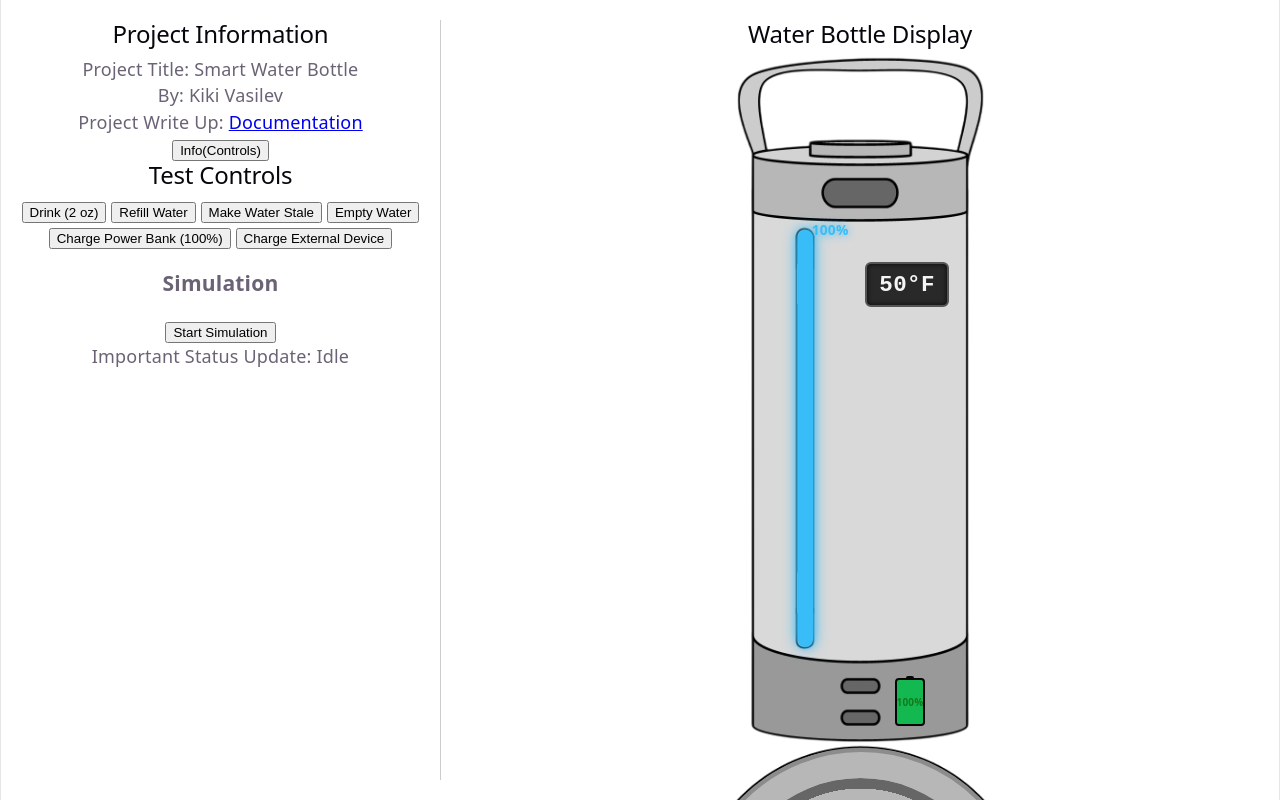
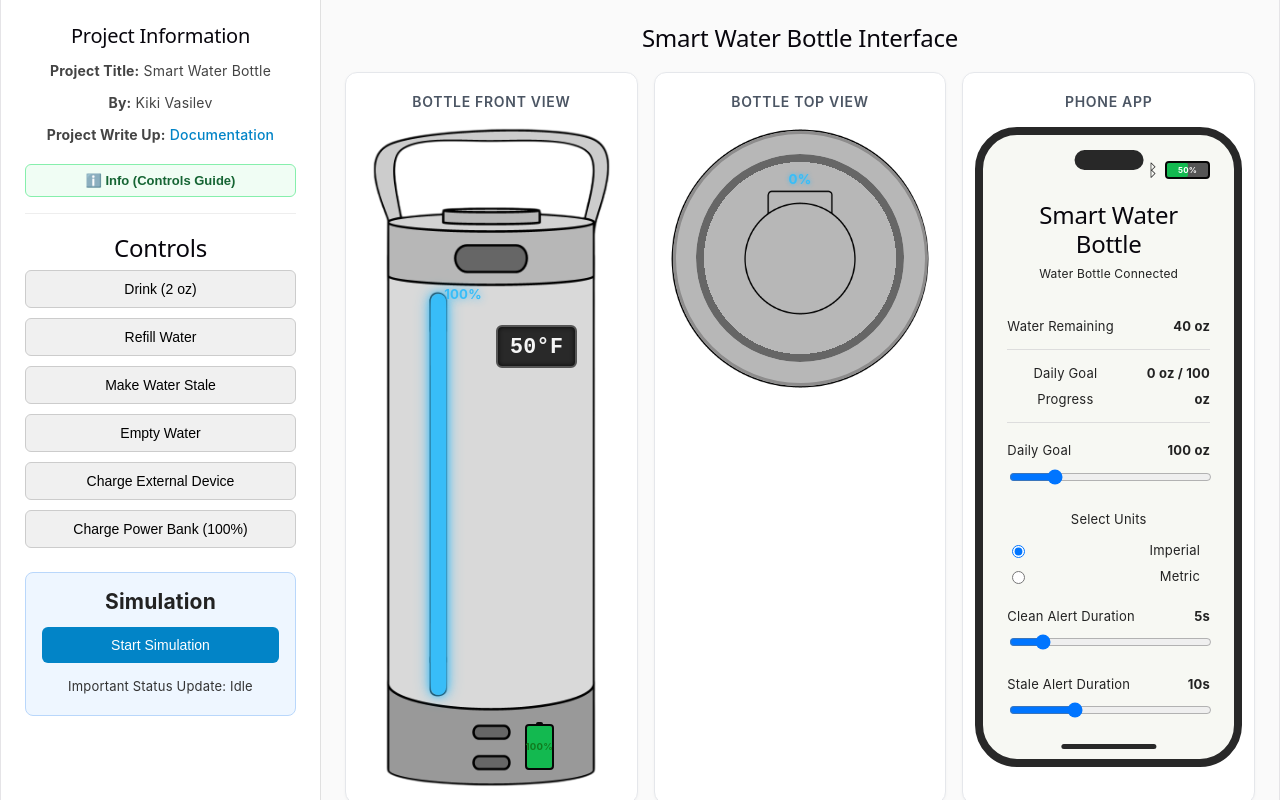
Before and after one commit to vasilevk33/vasilev-project-1, a Svelte app: page / in a window 1280 px wide. Shown: the top 800 px of the page. Built offline with nearby package versions, Linux system fonts and the light colour scheme.

Commit message:
Final Touches on UI and code cleanup

```diff
--- a/src/App.svelte
+++ b/src/App.svelte
@@ -31,6 +31,9 @@
   let roomTempWaterSeconds = 0; // Counter for how long the water has been at room temperature
   let staleSeconds = 0; // Counter for how long the water has been stale
   let importantSimAction = $state("Idle");
+
+  // Modal State
+  let showInfoModal = $state(false);
 
   // Functions
   function drinkWater() {
@@ -234,63 +237,297 @@
 
 <div class="container">
   <div class="left-region">
-    <section>
+    <section class="project-info-card">
       <h2>Project Information</h2>
-      <p>Project Title: Smart Water Bottle</p>
-      <p>By: Kiki Vasilev</p>
-      <p>Project Write Up: <a href="https://github.com/vasilevk33/vasilev-project-1/blob/main/README.md">Documentation</a></p>
-      <button type="button">Info(Controls)</button>
+      <p><strong>Project Title:</strong> Smart Water Bottle</p>
+      <p><strong>By:</strong> Kiki Vasilev</p>
+      <p><strong>Project Write Up:</strong> <a href="https://github.com/vasilevk33/vasilev-project-1/blob/main/README.md" target="_blank" rel="noreferrer">Documentation</a></p>
+      <button class="info-btn" type="button" onclick={() => showInfoModal = true}>
+        ℹ️ Info (Controls Guide)
+      </button>
     </section>
-    <Controls drink = {drinkWater} refill = {refillWater} stale = {staleWater} empty = {emptyWater} chargeBank = {chargePowerBank} chargeDevice = {chargeDevice} displayGoal = {displayWaterGoal} volumeUnit = {volumeUnit} toggleSimulation = {toggleSimulation} bind:unitSystem = {unitSystem} bind:waterGoal = {waterGoal} bind:cleanDuration = {cleanDuration} bind:staleDuration = {staleDuration} bind:isSimulating = {isSimulating} bind:simulationAction = {importantSimAction} />
+
+    <Controls
+      drink={drinkWater}
+      refill={refillWater}
+      stale={staleWater}
+      empty={emptyWater}
+      chargeBank={chargePowerBank}
+      chargeDevice={chargeDevice}
+      displayGoal={displayWaterGoal}
+      volumeUnit={volumeUnit}
+      toggleSimulation={toggleSimulation}
+      bind:unitSystem={unitSystem}
+      bind:waterGoal={waterGoal}
+      bind:cleanDuration={cleanDuration}
+      bind:staleDuration={staleDuration}
+      bind:isSimulating={isSimulating}
+      bind:simulationAction={importantSimAction}
+    />
   </div>
+
   <div class="right-region">
     <section class="display-section">
-      <h2>Water Bottle Display</h2>
-      <WaterBottleUI {displayWaterAmount} {displayWaterTemp} {displayWaterGoal} {displayWaterConsumedToday} {displayMaxWaterCapacity} {sanitizationStatus} {powerBankBatteryPercentage} {waterIsStale} {volumeUnit} {tempUnit} {phoneBatteryPercentage} {isPowerBankCharging} bind:unitSystem = {unitSystem} bind:waterGoal = {waterGoal} bind:cleanDuration = {cleanDuration} bind:staleDuration = {staleDuration}/>
-      <!--
-      <img class="bottle-sketch" src="WaterBottleSketchNew.png" alt="Water Bottle Sketch">
-      <img class="bottle-lid" src="WaterBottleLidSketch.png" alt="Water Bottle Lid Sketch">
-      -->
+      <h2>Smart Water Bottle Interface</h2>
+      <WaterBottleUI
+        {displayWaterAmount}
+        {displayWaterTemp}
+        {displayWaterGoal}
+        {displayWaterConsumedToday}
+        {displayMaxWaterCapacity}
+        {sanitizationStatus}
+        {powerBankBatteryPercentage}
+        {volumeUnit}
+        {tempUnit}
+        {phoneBatteryPercentage}
+        {isPowerBankCharging}
+        bind:unitSystem={unitSystem}
+        bind:waterGoal={waterGoal}
+        bind:cleanDuration={cleanDuration}
+        bind:staleDuration={staleDuration}
+      />
     </section>
   </div>
 </div>
 
+{#if showInfoModal}
+  <!-- Backdrop (click outside to close) -->
+  <div
+    class="modal-backdrop"
+    role="presentation"
+    onclick={(event) => {
+      if (event.target === event.currentTarget) {
+        showInfoModal = false;
+      }
+    }}
+  >
+    <!-- Modal Card (stop propagation so clicking inside doesn't close) -->
+    <div class="modal-card" role="dialog" aria-modal="true">
+      <div class="modal-header">
+        <h3>Smart Water Bottle Controls & Features</h3>
+        <button class="close-btn" type="button" onclick={() => showInfoModal = false} aria-label="Close modal">✕</button>
+      </div>
+
+      <div class="modal-body">
+        <div class="guide-item">
+          <h4>💧 Hydration</h4>
+          <p><strong>Body Water Level:</strong> Displays water height and real-time remaining percentage along the bottle body.</p>
+          <p><strong>Cap Hydration Ring:</strong> Circular progress ring indicating percent progress toward your daily water goal.</p>
+          <p><strong>Manual Sips, Refill & Emptying:</strong> "Drink" takes 2 oz (60 ml) sips; "Refill Water" restores maximum capacity (40 oz / 1183 ml); "Empty Water" drains all water from the bottle (0 oz / 0 ml).</p>
+        </div>
+
+        <div class="guide-item">
+          <h4>🧪 Sanitization Alerts</h4>
+          <p><strong>Lid LED Ring:</strong> Flashes Yellow 🟡 during active cleaning (10s), Green 🟢 when sanitization completes successfully, Red 🔴 when water is stale, off otherwise.</p>
+          <p><strong>Cleaning Logic:</strong> Every time water is refilled, the bottle initiates a cleaning cycle.</p>
+          <p><strong>Stale Water Logic:</strong> If water rests at or above 70°F for 10 continuous seconds it enters a stale state.</p>
+          <p><strong>Manual Stale Button:</strong> "Make Water Stale" makes the water stale immediately.</p>
+        </div>
+
+        <div class="guide-item">
+          <h4>🔋 Power Bank</h4>
+          <p><strong>Detachable Base:</strong> Features a rechargeable battery bank powering both water bottle sensors and external devices.</p>
+          <p><strong>Device Charging:</strong> "Charge External Device" transfers battery from the base to your connected phone. "Charge Power Bank" charges the base to 100%.</p>
+        </div>
+
+        <div class="guide-item">
+          <h4>📱 Phone App</h4>
+          <p><strong>Bottle Information:</strong> Displays water remaining, hydration-goal progress, phone battery level, and connection status.</p>
+          <p><strong>Interactive Settings:</strong> Customize your daily water goal (80–180 oz), switch between Imperial and Metric units, and adjust how long Green and Red alert lights remain active (1-30 seconds).</p>
+        </div>
+
+        <div class="guide-item">
+          <h4>⏱️ Live Simulation Mode</h4>
+          <p>Runs an autonomous simulation that warms water toward room temperature (70°F), simulates periodic drinking (every 2 seconds), auto-discards stale water, auto refills water, and charges low batteries.</p>
+        </div>
+      </div>
+    </div>
+  </div>
+{/if}
+
 <style>
+  :global(body) {
+    margin: 0;
+    font-family: -apple-system, BlinkMacSystemFont, "Segoe UI", Roboto, sans-serif;
+    background-color: #fafafa;
+    color: #222;
+  }
+
   .container {
     display: flex;
-    height: 100vh;
-    gap: 20px;
-    padding: 20px;
+    min-height: 100vh;
     box-sizing: border-box;
     width: 100%;
   }
+
   .left-region {
+    flex: 0 0 320px;
+    background: #ffffff;
+    border-right: 1px solid #e0e0e0;
+    padding: 24px;
+    box-sizing: border-box;
+    overflow-y: auto;
+    height: 100vh;
+  }
+
+  .right-region {
     flex: 1;
-    border-right: 1px solid #ccc;
-    padding-right: 20px;
-  }
-  .right-region {
-    flex: 2;
+    padding: 24px;
+    box-sizing: border-box;
+    overflow-y: auto;
+    height: 100vh;
     display: flex;
     justify-content: center;
   }
+
+  .project-info-card {
+    margin-bottom: 20px;
+    padding-bottom: 16px;
+    border-bottom: 1px solid #eee;
+  }
+
+  .project-info-card h2 {
+    margin-top: 0;
+    margin-bottom: 10px;
+    font-size: 20px;
+  }
+
+  .project-info-card p {
+    margin: 6px 0;
+    font-size: 14px;
+    color: #444;
+  }
+
+  .project-info-card a {
+    color: #0284c7;
+    text-decoration: none;
+    font-weight: 500;
+  }
+
+  .project-info-card a:hover {
+    text-decoration: underline;
+  }
+
+  .info-btn {
+    width: 100%;
+    margin-top: 10px;
+    padding: 8px 12px;
+    background: #f0fdf4;
+    border: 1px solid #86efac;
+    color: #166534;
+    border-radius: 6px;
+    font-weight: 600;
+    font-size: 13px;
+    cursor: pointer;
+    transition: background 0.2s;
+  }
+
+  .info-btn:hover {
+    background: #dcfce7;
+  }
+
   .display-section {
     display: flex;
     flex-direction: column;
     align-items: center;
-    text-align: center;
     width: 100%;
+    max-width: 1200px;
   }
-  .bottle-sketch {
-    max-height: 500px;
-    width: auto;
-    object-fit: contain;
-    margin-top: 15px;
+
+  .display-section h2 {
+    margin-top: 0;
+    margin-bottom: 20px;
   }
-  .bottle-lid {
-    max-height: 300px;
-    width: auto;
-    object-fit: contain;
-    margin-top: 15px;
+
+  /* Modal Overlay Styling */
+  .modal-backdrop {
+    position: fixed;
+    top: 0;
+    left: 0;
+    width: 100vw;
+    height: 100vh;
+    background: rgba(0, 0, 0, 0.45);
+    backdrop-filter: blur(2px);
+    display: flex;
+    align-items: center;
+    justify-content: center;
+    z-index: 1000;
+  }
+
+  .modal-card {
+    background: #ffffff;
+    width: 90%;
+    max-width: 580px;
+    max-height: 85vh;
+    border-radius: 14px;
+    box-shadow: 0 10px 25px rgba(0, 0, 0, 0.2);
+    display: flex;
+    flex-direction: column;
+    overflow: hidden;
+    animation: popIn 0.2s ease-out;
+  }
+
+  @keyframes popIn {
+    from {
+      opacity: 0;
+      transform: scale(0.95);
+    }
+    to {
+      opacity: 1;
+      transform: scale(1);
+    }
+  }
+
+  .modal-header {
+    display: flex;
+    align-items: center;
+    justify-content: space-between;
+    padding: 16px 20px;
+    border-bottom: 1px solid #e5e7eb;
+    background: #f9fafb;
+  }
+
+  .modal-header h3 {
+    margin: 0;
+    font-size: 17px;
+    color: #111827;
+  }
+
+  .close-btn {
+    background: transparent;
+    border: none;
+    font-size: 18px;
+    font-weight: bold;
+    color: #6b7280;
+    cursor: pointer;
+    border-radius: 6px;
+    padding: 4px 8px;
+    line-height: 1;
+  }
+
+  .close-btn:hover {
+    background: #e5e7eb;
+    color: #111827;
+  }
+
+  .modal-body {
+    padding: 20px;
+    overflow-y: auto;
+    display: flex;
+    flex-direction: column;
+    gap: 16px;
+  }
+
+  .guide-item h4 {
+    margin: 0 0 6px 0;
+    font-size: 15px;
+    color: #0f172a;
+  }
+
+  .guide-item p {
+    margin: 4px 0;
+    font-size: 13.5px;
+    line-height: 1.5;
+    color: #4b5563;
   }
 </style>
--- a/src/Controls.svelte
+++ b/src/Controls.svelte
@@ -4,13 +4,13 @@
     } = $props();
 </script>
 
-<h2>Test Controls</h2>
+<h2>Controls</h2>
 <button onclick={drink}>Drink ({unitSystem === "Imperial" ? "2 oz" : "60 ml"})</button>
 <button onclick={refill}>Refill Water</button>
 <button onclick={stale}>Make Water Stale</button>
 <button onclick={empty}>Empty Water</button>
+<button onclick={chargeDevice}>Charge External Device</button>
 <button onclick={chargeBank}>Charge Power Bank (100%)</button>
-<button onclick={chargeDevice}>Charge External Device</button>
 <div class="simulation-panel">
   <h3>Simulation</h3>
   <button onclick={toggleSimulation}>
@@ -20,3 +20,52 @@
     Important Status Update: {simulationAction}
   </p>
 </div>
+
+<style>
+  button {
+    display: block;
+    width: 100%;
+    padding: 10px 14px;
+    margin-bottom: 10px;
+    border: 1px solid #ccc;
+    border-radius: 6px;
+    background: #f0f0f0;
+    font-size: 14px;
+    font-weight: 500;
+    cursor: pointer;
+    transition: background 0.2s;
+  }
+
+  button:hover {
+    background: #e2e2e2;
+  }
+
+  .simulation-panel {
+    margin-top: 24px;
+    padding: 16px;
+    background: #eef6ff;
+    border: 1px solid #b9d7fb;
+    border-radius: 8px;
+  }
+
+  .simulation-panel h3 {
+    margin-top: 0;
+    margin-bottom: 12px;
+  }
+
+  .simulation-panel button {
+    background: #0284c7;
+    color: white;
+    border: none;
+  }
+
+  .simulation-panel button:hover {
+    background: #0369a1;
+  }
+
+  .simulation-panel p {
+    margin-bottom: 0;
+    font-size: 13px;
+    color: #333;
+  }
+</style>
--- a/src/PhoneUI.svelte
+++ b/src/PhoneUI.svelte
@@ -61,7 +61,7 @@
         </div>
 
         <div class="setting">
-            <label>
+            <label for="daily-goal">
                 Daily Goal
 
                 <strong>
@@ -70,6 +70,7 @@
             </label>
 
             <input
+                id="daily-goal"
                 type="range"
                 min="80"
                 max="180"
@@ -103,7 +104,7 @@
         </div>
 
         <div class="setting">
-            <label>
+            <label for="clean-duration">
                 Clean Alert Duration
 
                 <strong>
@@ -112,6 +113,7 @@
             </label>
 
             <input
+                id="clean-duration"
                 type="range"
                 min="1"
                 max="30"
@@ -121,7 +123,7 @@
         </div>
 
         <div class="setting">
-            <label>
+            <label for="stale-duration">
                 Stale Alert Duration
 
                 <strong>
@@ -130,6 +132,7 @@
             </label>
 
             <input
+                id="stale-duration"
                 type="range"
                 min="1"
                 max="30"
@@ -149,7 +152,7 @@
         position: relative;
 
         width: 310px;
-        height: 700px;
+        height: 640px;
 
         box-sizing: border-box;
 
@@ -267,13 +270,6 @@
         margin-top: 5px;
     }
 
-    .small-title {
-        margin: 0;
-
-        font-size: 10px;
-        letter-spacing: 2px;
-    }
-
     h2 {
         margin: 6px 0 3px;
 
--- a/src/WaterBottleCap.svelte
+++ b/src/WaterBottleCap.svelte
@@ -74,7 +74,7 @@
 <style>
     .bottle-cap {
         position: relative;
-        width: 350px;
+        width: 300px;
 
         container-type: inline-size;
     }
@@ -86,9 +86,9 @@
         height: auto;
     }
 
-    /* -------------------------
+    /*
        Sanitization outer ring
-       ------------------------- */
+    */
 
     .sanitization-ring {
         position: absolute;
@@ -125,9 +125,9 @@
         animation: pulse 0.8s ease-in-out infinite;
     }
 
-    /* -------------------------
+    /*
        Hydration inner ring
-       ------------------------- */
+    */
 
     .hydration-ring {
         position: absolute;
@@ -146,10 +146,6 @@
                 #666 0deg
             );
 
-        /*
-         * Cuts out the middle without covering
-         * the Google Drawing underneath.
-         */
         -webkit-mask:
             radial-gradient(
                 farthest-side,
--- a/src/WaterBottleSide.svelte
+++ b/src/WaterBottleSide.svelte
@@ -19,7 +19,7 @@
 
 <div class="bottle-side">
 
-    <!-- Your bottle drawing -->
+    <!-- Bottle drawing -->
     <img
         class="bottle-image"
         src="/WaterBottleSketchNew.png"
@@ -59,7 +59,7 @@
 <style>
     .bottle-side {
         position: relative;
-        width: 250px;
+        width: 240px;
         container-type: inline-size;
     }
 
@@ -70,16 +70,11 @@
     }
 
     /*
-     * Invisible area representing the bottle's
-     * water-level sensor.
+     * Invisible area representing the bottle's water-level sensor.
      */
     .water-track {
         position: absolute;
 
-        /*
-         * These correspond to the vertical slot
-         * drawn on the bottle.
-         */
         left: 25%;
         top: 25.3%;
         bottom: 13.96%;
@@ -112,7 +107,7 @@
     }
 
     /*
-     * Percentage stays at the TOP of the
+     * Percentage stays at the top of the
      * currently filled water level.
      */
     .water-fill span {
@@ -139,10 +134,6 @@
     .temperature-display {
         position: absolute;
 
-        /*
-        * Position over the temperature screen
-        * drawn in the bottle image.
-        */
         left: 52%;
         top: 30%;
 
--- a/src/WaterBottleUI.svelte
+++ b/src/WaterBottleUI.svelte
@@ -11,7 +11,6 @@
         displayMaxWaterCapacity,
         sanitizationStatus,
         powerBankBatteryPercentage,
-        waterIsStale,
         volumeUnit,
         tempUnit,
         phoneBatteryPercentage,
@@ -24,6 +23,11 @@
     } = $props();
 </script>
 
+<div class="bottle-ui-layout">
+    <!-- View 1: Bottle Front Card -->
+    <div class="view-card">
+        <h3>Bottle Front View</h3>
+        <div class="component-wrapper">
             <WaterBottleSide
                 {displayWaterAmount}
                 {displayWaterTemp}
@@ -33,13 +37,25 @@
                 {powerBankBatteryPercentage}
                 {isPowerBankCharging}
             />
+        </div>
+    </div>
 
+    <!-- View 2: Bottle Top Card -->
+    <div class="view-card">
+        <h3>Bottle Top View</h3>
+        <div class="component-wrapper">
             <WaterBottleCap
                 {displayWaterGoal}
                 {displayWaterConsumedToday}
                 {sanitizationStatus}
             />
+        </div>
+    </div>
 
+    <!-- View 3: Phone App Card -->
+    <div class="view-card">
+        <h3>Phone App</h3>
+        <div class="component-wrapper">
             <PhoneUI
                 {displayWaterAmount}
                 {displayWaterGoal}
@@ -51,3 +67,49 @@
                 bind:cleanDuration
                 bind:staleDuration
             />
+        </div>
+    </div>
+</div>
+
+<style>
+    .bottle-ui-layout {
+        display: flex;
+        flex-direction: row;
+        align-items: stretch;
+        justify-content: center;
+        gap: 16px;
+        width: 100%;
+        box-sizing: border-box;
+    }
+
+    /* ard frame */
+    .view-card {
+        flex: 1;
+        min-width: 0;
+        display: flex;
+        flex-direction: column;
+        align-items: center;
+        background: #ffffff;
+        border: 1px solid #e5e7eb;
+        border-radius: 12px;
+        padding: 16px 12px;
+        box-shadow: 0 1px 3px rgba(0, 0, 0, 0.04);
+        box-sizing: border-box;
+    }
+
+    .view-card h3 {
+        margin: 0 0 12px 0;
+        font-size: 14px;
+        font-weight: 600;
+        letter-spacing: 0.05em;
+        text-transform: uppercase;
+        color: #4b5563;
+    }
+
+    .component-wrapper {
+        display: flex;
+        justify-content: center;
+        align-items: center;
+        width: 100%;
+    }
+</style>
```
Lines whose indentation alone changed are shown as unchanged.
